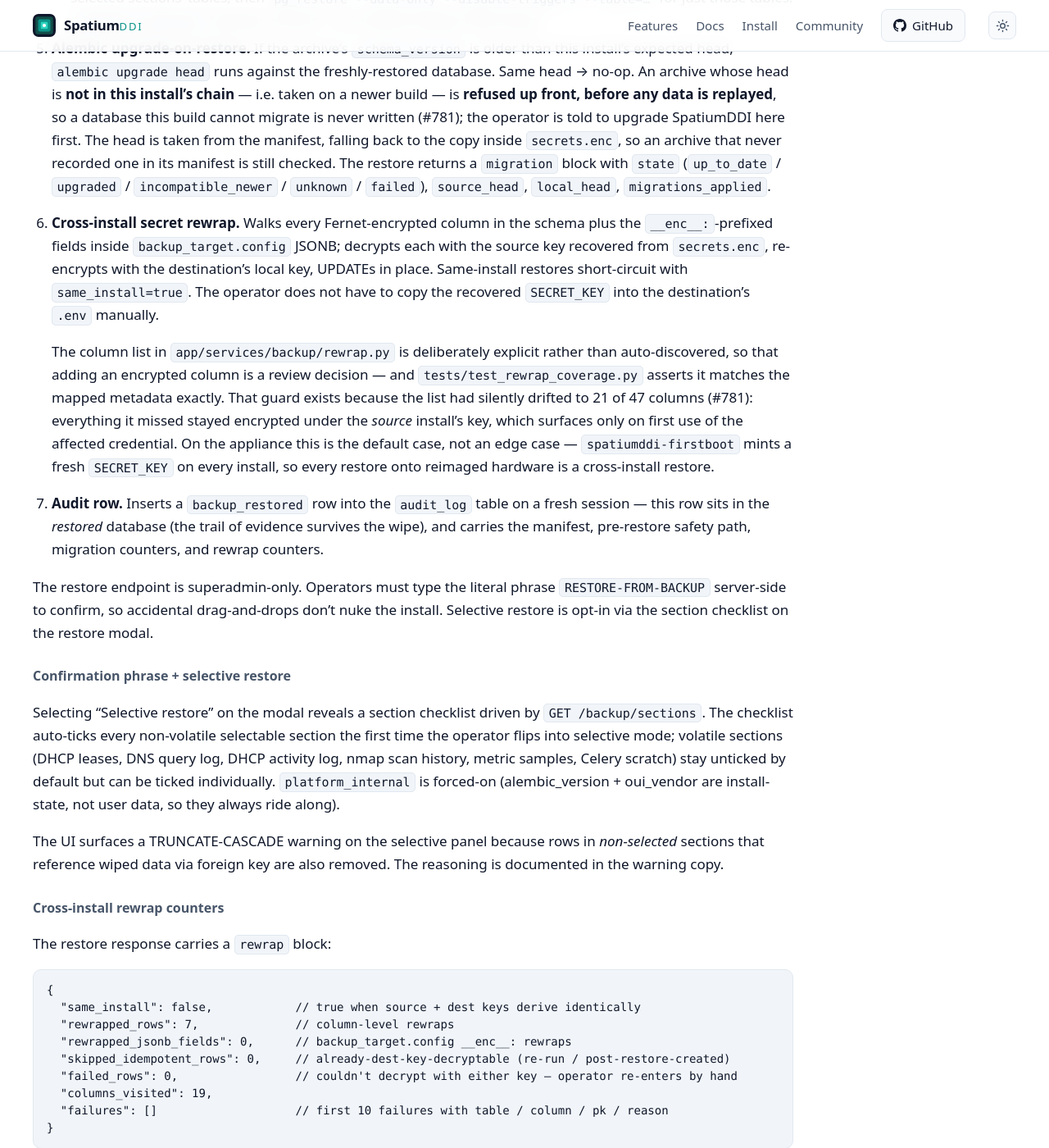
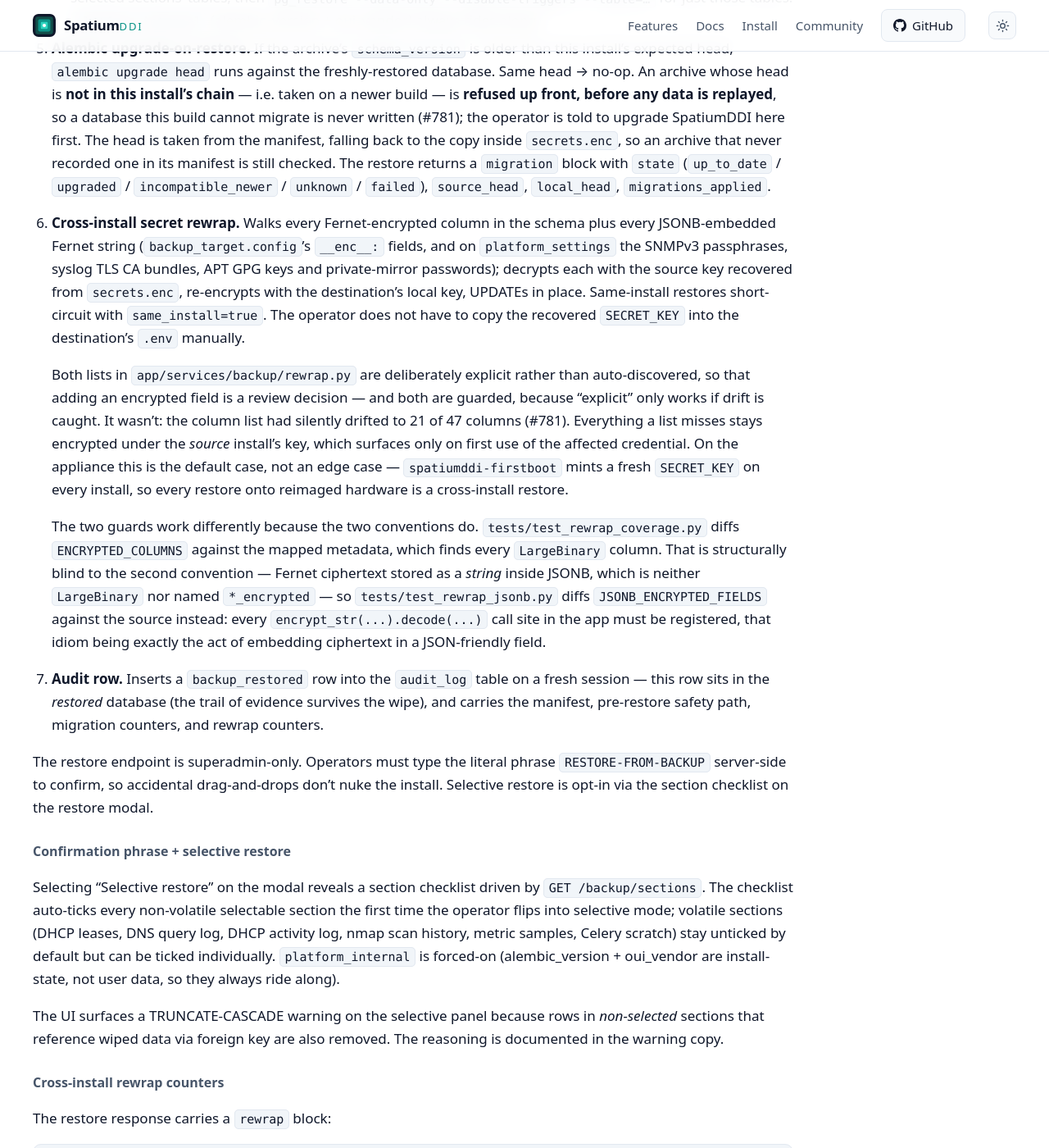
Before and after one commit to spatiumddi/spatiumddi.github.io, a Jekyll site: the page built from features/SYSTEM_ADMIN.md, in a window 1280 px wide and 1400 px high, scrolled down 10054 px. Shown: the whole window at 82% size. Built offline with Jekyll 4.4.1, drawn with Linux system fonts in a browser that asks for light colours; our own code applies the rules of GitHub Pages for plain Markdown files; some of the changed text lies outside the part shown.

Commit message:
docs: publish main@10c789e
Mirrored from spatiumddi/spatiumddi@10c789eaf03200aef93d05e93f2bcfd2b733fe34 by the docs-publish workflow. Do not edit this repository directly.

````diff
--- a/features/SYSTEM_ADMIN.md
+++ b/features/SYSTEM_ADMIN.md
@@ -320,9 +320,11 @@ Same code path is hit whether the archive comes from an upload or a destination
    - Phase 1 archives (plain SQL) → `psql --single-transaction --set=ON_ERROR_STOP=1`.
    - Selective restore (operator ticked specific sections) → `TRUNCATE … RESTART IDENTITY CASCADE` for the selected sections' tables, then `pg_restore --data-only --disable-triggers --table=…` for just those tables. `platform_internal` (alembic_version + oui_vendor) always rides along.
 5. **Alembic upgrade-on-restore.** If the archive's `schema_version` is older than this install's expected head, `alembic upgrade head` runs against the freshly-restored database. Same head → no-op. An archive whose head is **not in this install's chain** — i.e. taken on a newer build — is **refused up front, before any data is replayed**, so a database this build cannot migrate is never written (#781); the operator is told to upgrade SpatiumDDI here first. The head is taken from the manifest, falling back to the copy inside `secrets.enc`, so an archive that never recorded one in its manifest is still checked. The restore returns a `migration` block with `state` (`up_to_date` / `upgraded` / `incompatible_newer` / `unknown` / `failed`), `source_head`, `local_head`, `migrations_applied`.
-6. **Cross-install secret rewrap.** Walks every Fernet-encrypted column in the schema plus the `__enc__:`-prefixed fields inside `backup_target.config` JSONB; decrypts each with the source key recovered from `secrets.enc`, re-encrypts with the destination's local key, UPDATEs in place. Same-install restores short-circuit with `same_install=true`. The operator does not have to copy the recovered `SECRET_KEY` into the destination's `.env` manually.
+6. **Cross-install secret rewrap.** Walks every Fernet-encrypted column in the schema plus every JSONB-embedded Fernet string (`backup_target.config`'s `__enc__:` fields, and on `platform_settings` the SNMPv3 passphrases, syslog TLS CA bundles, APT GPG keys and private-mirror passwords); decrypts each with the source key recovered from `secrets.enc`, re-encrypts with the destination's local key, UPDATEs in place. Same-install restores short-circuit with `same_install=true`. The operator does not have to copy the recovered `SECRET_KEY` into the destination's `.env` manually.
 
-   The column list in `app/services/backup/rewrap.py` is deliberately explicit rather than auto-discovered, so that adding an encrypted column is a review decision — and `tests/test_rewrap_coverage.py` asserts it matches the mapped metadata exactly. That guard exists because the list had silently drifted to 21 of 47 columns (#781): everything it missed stayed encrypted under the *source* install's key, which surfaces only on first use of the affected credential. On the appliance this is the default case, not an edge case — `spatiumddi-firstboot` mints a fresh `SECRET_KEY` on every install, so every restore onto reimaged hardware is a cross-install restore.
+   Both lists in `app/services/backup/rewrap.py` are deliberately explicit rather than auto-discovered, so that adding an encrypted field is a review decision — and both are guarded, because "explicit" only works if drift is caught. It wasn't: the column list had silently drifted to 21 of 47 columns (#781). Everything a list misses stays encrypted under the *source* install's key, which surfaces only on first use of the affected credential. On the appliance this is the default case, not an edge case — `spatiumddi-firstboot` mints a fresh `SECRET_KEY` on every install, so every restore onto reimaged hardware is a cross-install restore.
+
+   The two guards work differently because the two conventions do. `tests/test_rewrap_coverage.py` diffs `ENCRYPTED_COLUMNS` against the mapped metadata, which finds every `LargeBinary` column. That is structurally blind to the second convention — Fernet ciphertext stored as a *string* inside JSONB, which is neither `LargeBinary` nor named `*_encrypted` — so `tests/test_rewrap_jsonb.py` diffs `JSONB_ENCRYPTED_FIELDS` against the source instead: every `encrypt_str(...).decode(...)` call site in the app must be registered, that idiom being exactly the act of embedding ciphertext in a JSON-friendly field.
 7. **Audit row.** Inserts a `backup_restored` row into the `audit_log` table on a fresh session — this row sits in the *restored* database (the trail of evidence survives the wipe), and carries the manifest, pre-restore safety path, migration counters, and rewrap counters.
 
 The restore endpoint is superadmin-only. Operators must type the literal phrase `RESTORE-FROM-BACKUP` server-side to confirm, so accidental drag-and-drops don't nuke the install. Selective restore is opt-in via the section checklist on the restore modal.
@@ -341,10 +343,10 @@ The restore response carries a `rewrap` block:
 {
   "same_install": false,            // true when source + dest keys derive identically
   "rewrapped_rows": 7,              // column-level rewraps
-  "rewrapped_jsonb_fields": 0,      // backup_target.config __enc__: rewraps
+  "rewrapped_jsonb_fields": 0,      // JSONB-embedded secret rewraps
   "skipped_idempotent_rows": 0,     // already-dest-key-decryptable (re-run / post-restore-created)
   "failed_rows": 0,                 // couldn't decrypt with either key — operator re-enters by hand
-  "columns_visited": 19,
+  "columns_visited": 52,            // every ENCRYPTED_COLUMNS entry + every JSONB_ENCRYPTED_FIELDS entry
   "failures": []                    // first 10 failures with table / column / pk / reason
 }
 ```
````
